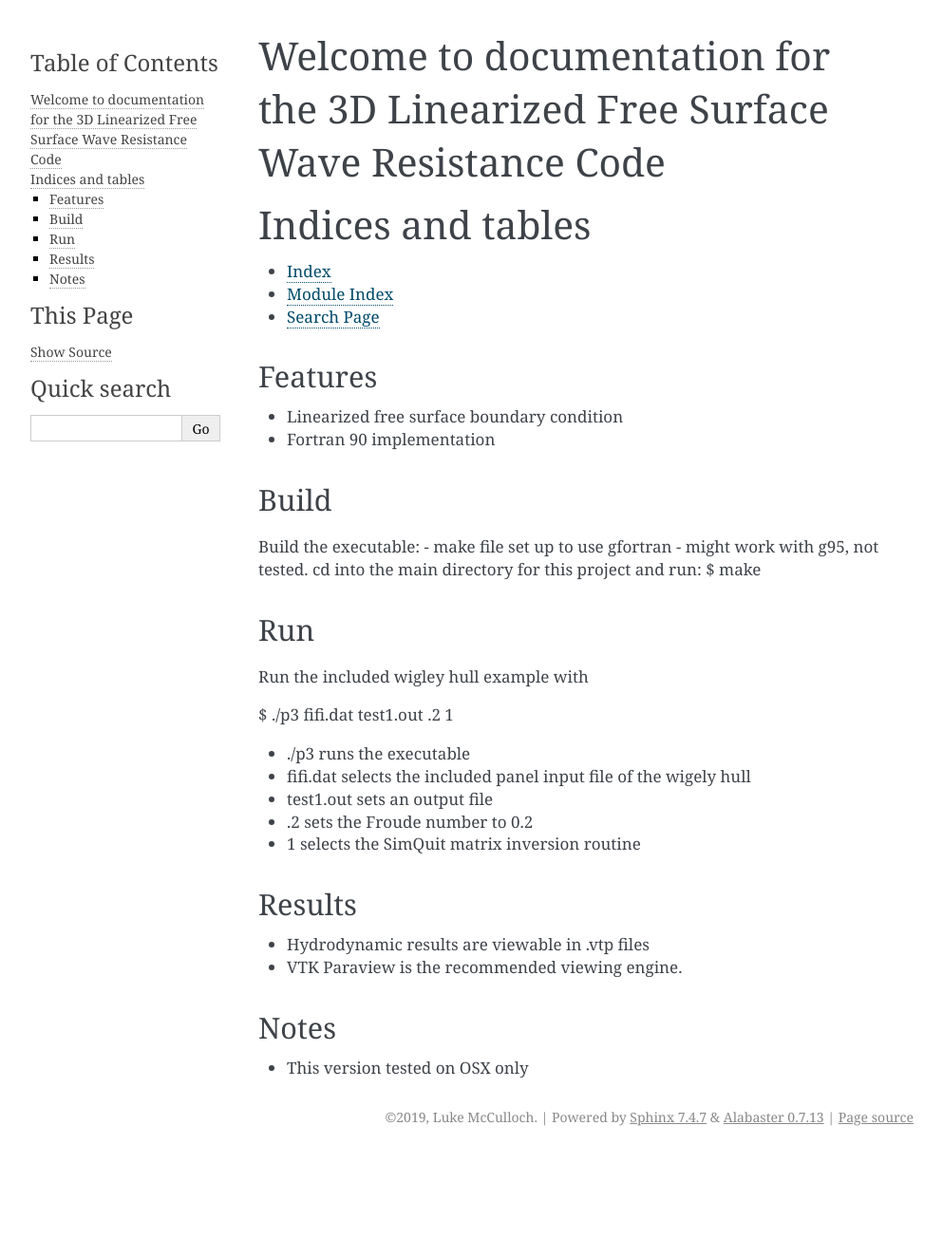
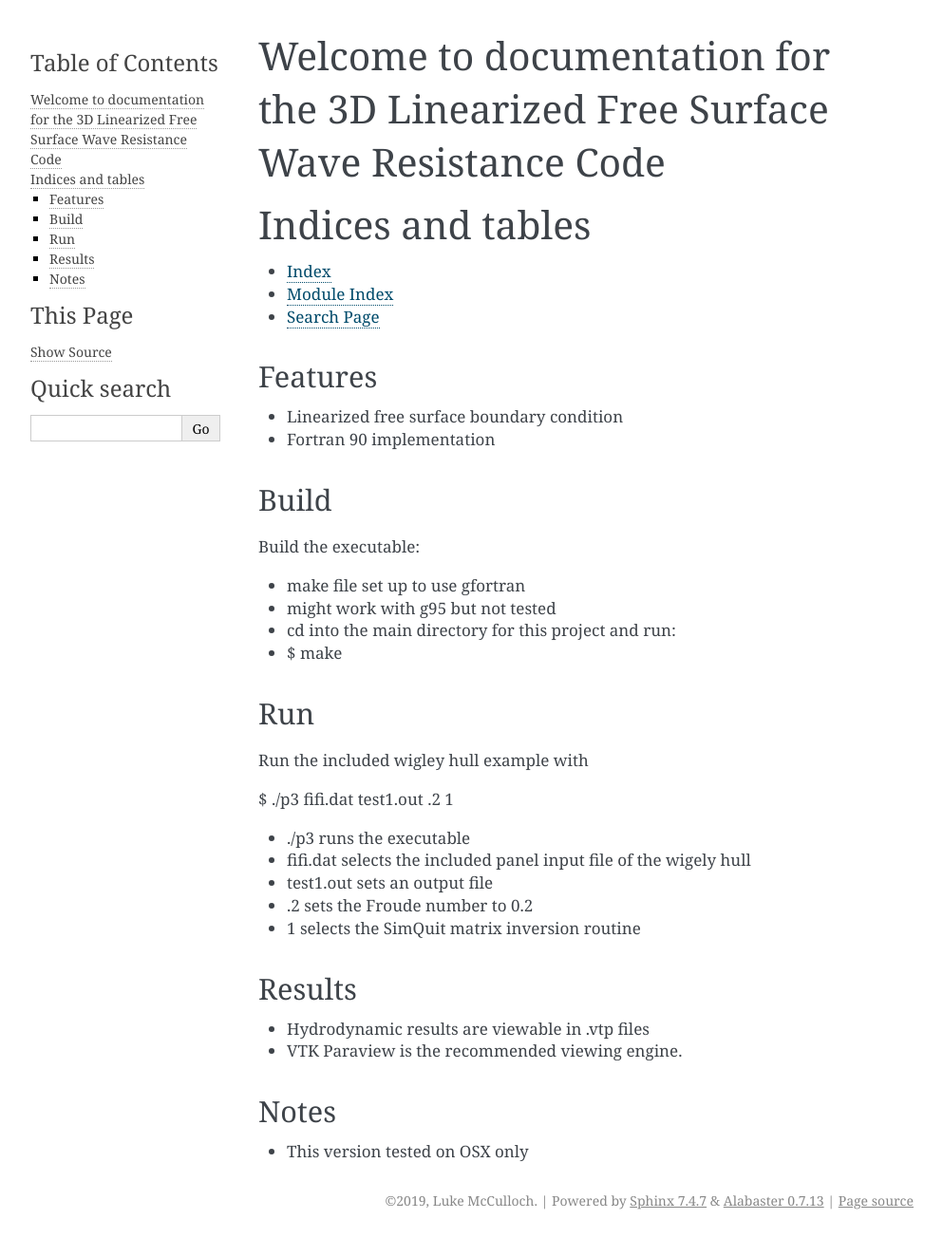
Before and after one commit to LukeMcCulloch/3D-linear-wave-resistance, a Sphinx documentation site: the page built from docs/index.rst, in a window 1280 px wide. Shown: the whole page at 95% size, without its empty margins (148-1141 px from the left). Built offline with Sphinx 7.4.7, drawn with Linux system fonts in a browser that asks for light colours; before the commit the page ends 1216 px from its top, so only the background shows below that.

Commit message:
fix a bit of markdown formatting in index.rst for readthedocs

```diff
--- a/docs/index.rst
+++ b/docs/index.rst
@@ -31,10 +31,11 @@ Build
 ------------
 
 Build the executable:
+
 - make file set up to use gfortran
-- might work with g95, not tested.
-cd into the main directory for this project and run:
-$    make
+- might work with g95 but not tested
+- cd into the main directory for this project and run:
+- $    make
 
 
 Run
```
